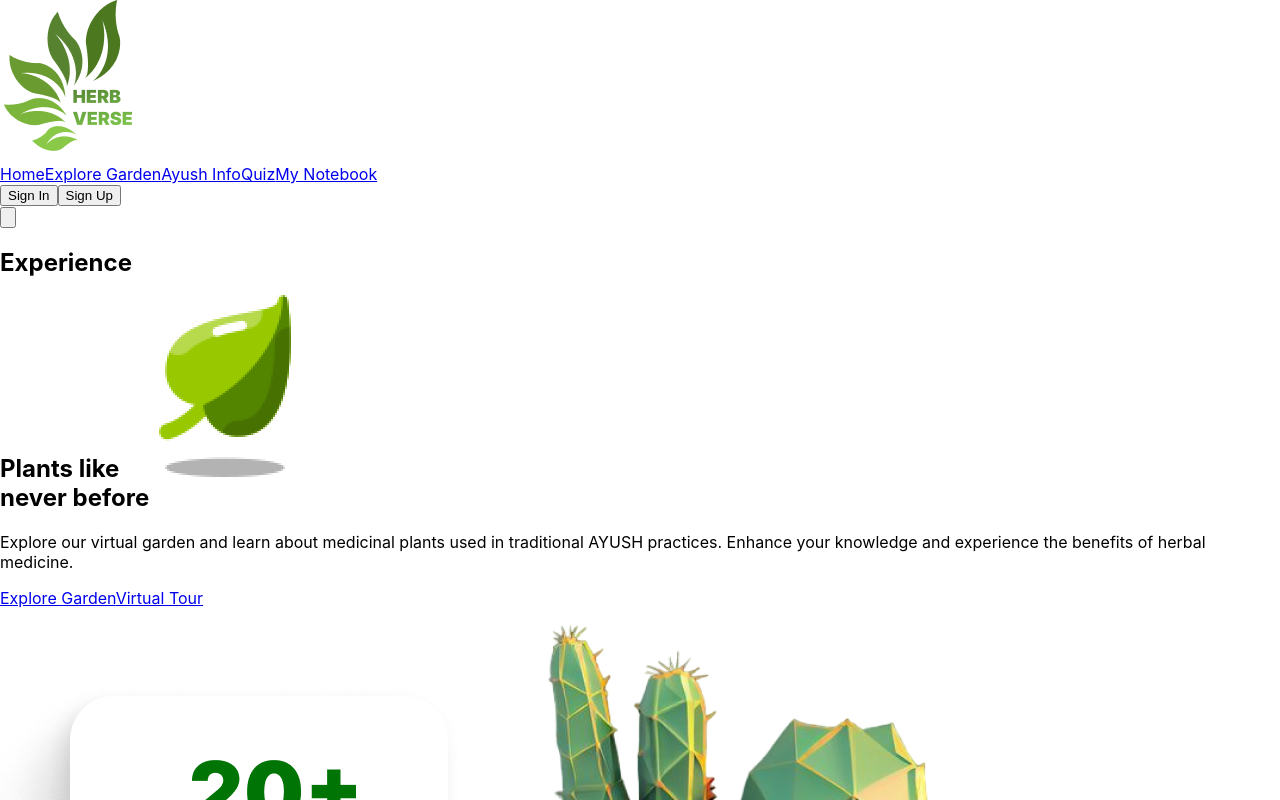
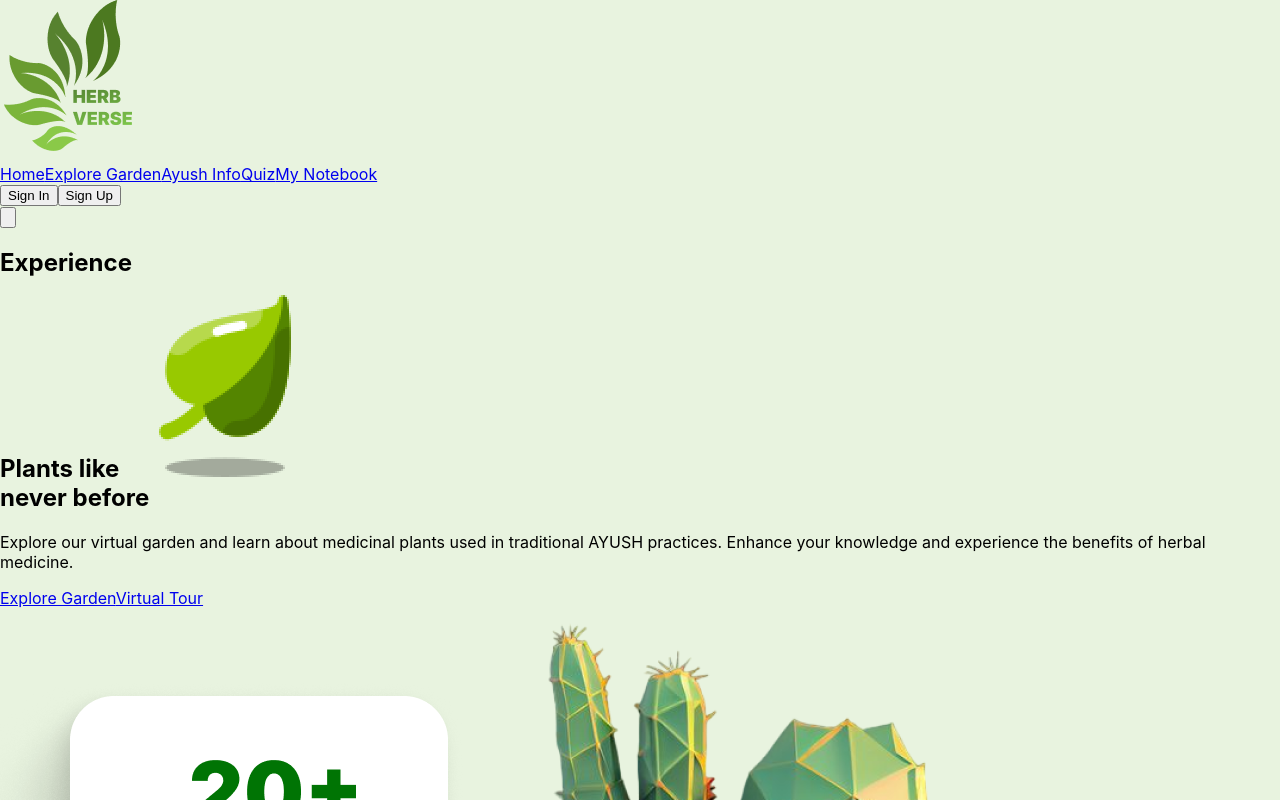
Before and after one commit to imjsm/SIH, a React (Create React App) app: page / in a window 1280 px wide. Shown: the top 800 px of the page. Built offline with nearby package versions, Linux system fonts and the light colour scheme; no server answers.

Commit message:
Update index.css

```diff
--- a/src/index.css
+++ b/src/index.css
@@ -4,6 +4,7 @@
 
 
 body {
+  background-color:  rgb(232, 243, 223);
   margin: 0;
   font-family: -apple-system, BlinkMacSystemFont, 'Segoe UI', 'Roboto', 'Oxygen',
     'Ubuntu', 'Cantarell', 'Fira Sans', 'Droid Sans', 'Helvetica Neue',
```
